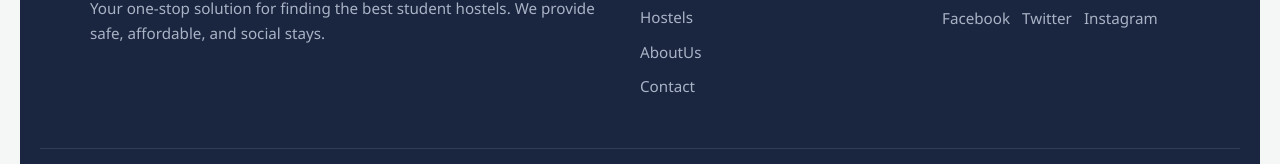
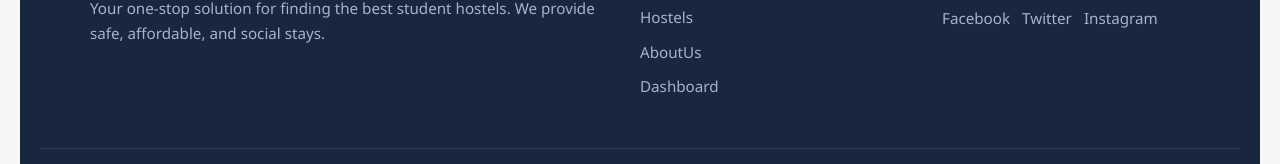
Before and after one commit to Nate-steven-dev/Front-End-repository, a React (Create React App) app in the folder hostel-booking/: page /login in a window 1280 px wide. Shown: the part 654-818 px from the top of the page. Built offline with nearby package versions, Linux system fonts and the light colour scheme.

Commit message:
added the dashboard link

```diff
--- a/hostel-booking/src/components/booking.js
+++ b/hostel-booking/src/components/booking.js
@@ -3,7 +3,6 @@
 import '../App.css';
 import Footer from './footer';
 
-// In a real app, this data would likely come from a global state or an API call
 const hostelsData = [
     {
         id: 1,
@@ -14,7 +13,7 @@
             { type: "Triple room", price: "600,000" }
         ]
     },
-    // Add other hostel details here...
+
     { id: 2, name: "Olympia Hostel", rooms: [] },
     { id: 3, name: "Mwesigwa Residence", rooms: [] },
     { id: 4, name: "Helican Hostel", rooms: [] },
--- a/hostel-booking/src/components/footer.js
+++ b/hostel-booking/src/components/footer.js
@@ -17,7 +17,7 @@
                     <ul>
                         <li><Link to="/hostelList">Hostels</Link></li>
                         <li><Link to="/about">AboutUs</Link></li>
-                        <li><Link to="/contact">Contact</Link></li>
+                        <li><Link to="/studentDashboard">Dashboard</Link></li>
                     </ul>
                 </div>
                 <div className="footer-section social">
--- a/hostel-booking/src/components/hostelDetails.js
+++ b/hostel-booking/src/components/hostelDetails.js
@@ -8,7 +8,7 @@
 import double2Image from '../Assets/double2.jpg';
 import tripleImage from '../Assets/triple.jpg';
 
-// In a real app, this data would likely come from a global state or an API call
+
 const hostelsData = [
     {
         id: 1,
@@ -27,7 +27,7 @@
             { type: "Triple room", price: "600,000", image: "https://via.placeholder.com/250x150?text=Triple+Room" }
         ]
     },
-    // Add other hostel details here...
+
     { id: 2, name: "Olympia Hostel", location: "Kikoni", description: "Close to all major attractions. Strategically located in the heart of kikoni, next to Makerere's western gate, fenced all around",
         images: [double2Image,
             single2Image,
--- a/hostel-booking/src/components/hostelList.js
+++ b/hostel-booking/src/components/hostelList.js
@@ -11,7 +11,7 @@
 import '../App.css';
 import Footer from './footer';
 
-// Mock data for hostels - in a real app, this would come from an API
+
 const hostelsData = [
     { id: 1, name: "Dream world Hostel", location: "Kikoni", description: "A vibrant hostel in the heart of the city.", image: dreamworldImage },
     { id: 2, name: "Olympia Hostel", location: "Kikoni", description: "Close to all major attractions.", image: olympiaImage },
```
